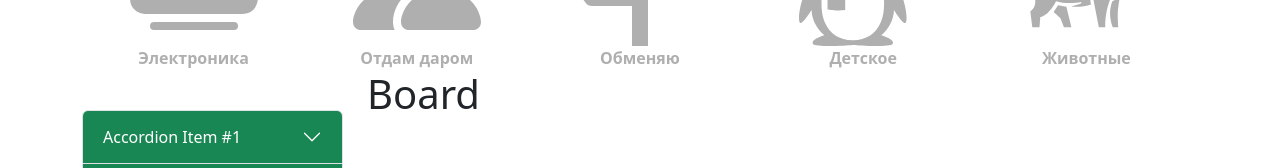
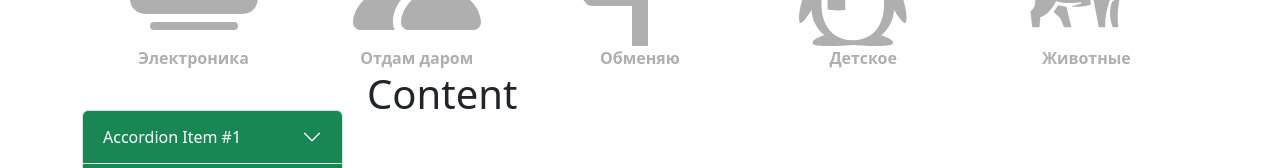
Before and after one commit to BykovVik/Bulletin-board, a React (Create React App) app in the folder frontend/: page / in a window 1280 px wide. Shown: the part 485-653 px from the top of the page. Built offline with nearby package versions, Linux system fonts and the light colour scheme.

Commit message:
frontend: add routing

```diff
--- a/frontend/src/App.tsx
+++ b/frontend/src/App.tsx
@@ -1,15 +1,14 @@
 import React from 'react';
 import 'bootstrap/dist/css/bootstrap.min.css'
 import './App.css';
-import Layout from './components/layout/layout'
+import { Route, Routes } from 'react-router-dom';
+import Home from './pages/Home';
 
 function App() {
     return (
-        <Layout>
-            <div className="App">
-                <h1>Board</h1>
-            </div>
-        </Layout>
+        <Routes>
+            <Route path='/' element={<Home/>} />
+        </Routes>
     );
 }
 
--- a/frontend/src/index.tsx
+++ b/frontend/src/index.tsx
@@ -3,14 +3,17 @@
 import './index.css';
 import App from './App';
 import reportWebVitals from './reportWebVitals';
+import { BrowserRouter } from 'react-router-dom';
 
 const root = ReactDOM.createRoot(
   document.getElementById('root') as HTMLElement
 );
 root.render(
-  <React.StrictMode>
-    <App />
-  </React.StrictMode>
+    <React.StrictMode>
+        <BrowserRouter>
+            <App />
+        </BrowserRouter>
+    </React.StrictMode>
 );
 
 // If you want to start measuring performance in your app, pass a function
--- /dev/null
+++ b/frontend/src/pages/Home.tsx
@@ -0,0 +1,13 @@
+import React from "react";
+import Layout from "../components/layout/layout";
+
+const Home = () => {
+    return (
+        <Layout>
+            <div className="App">
+                <h1>Content</h1>
+            </div>
+        </Layout>
+    );
+}
+export default Home
```
